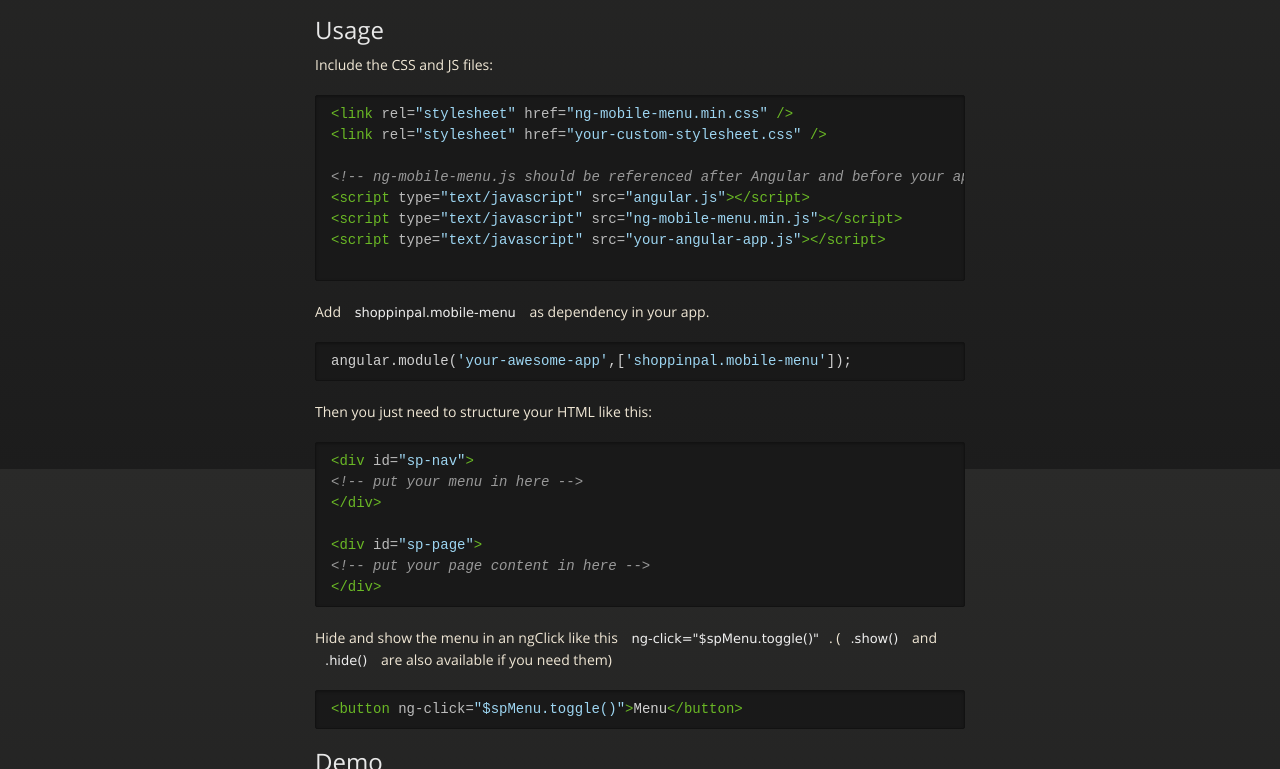
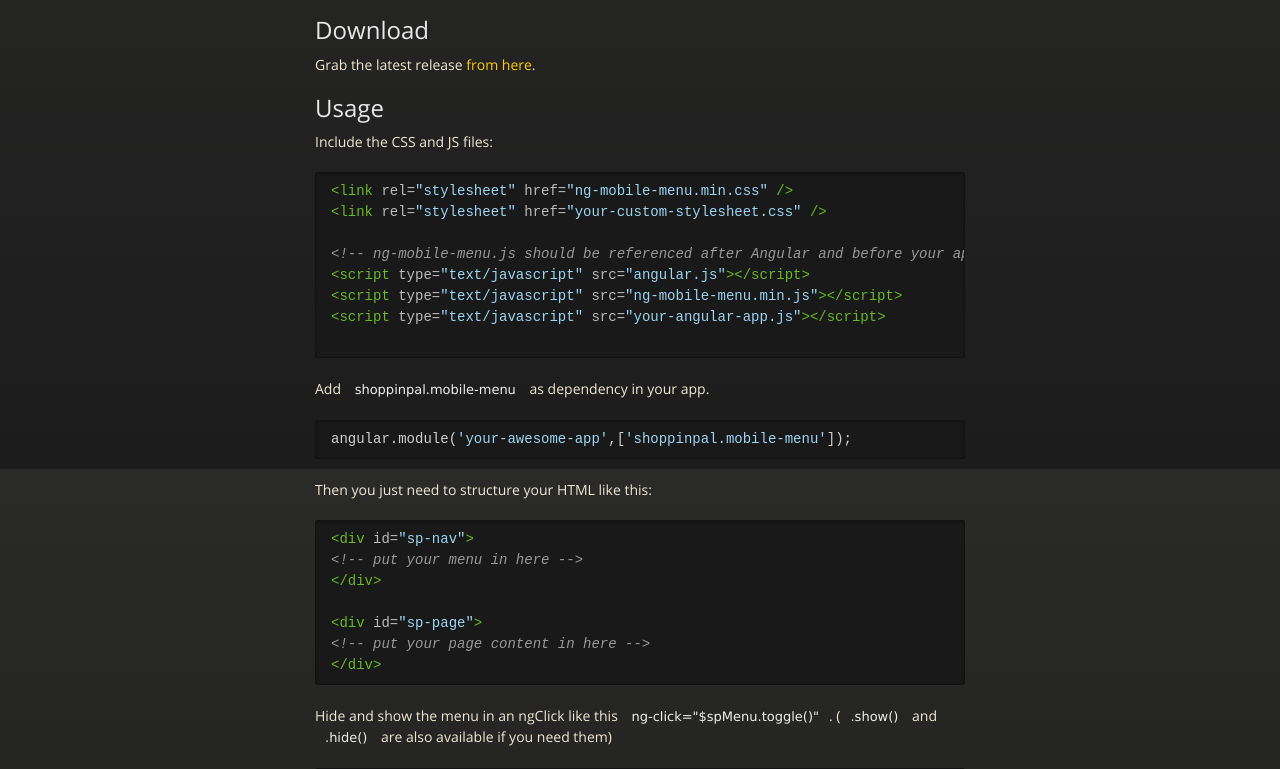
Before and after one commit to ShoppinPal/ng-mobile-menu, a plain HTML site: page index.html in a window 1280 px wide. Shown: the part 331-1100 px from the top of the page. Drawn offline with nearby package versions, Linux system fonts and the light colour scheme.

Commit message:
Create gh-pages branch via GitHub

```diff
--- a/index.html
+++ b/index.html
@@ -42,6 +42,11 @@
 <a name="ng-mobile-menu" class="anchor" href="#ng-mobile-menu"><span class="octicon octicon-link"></span></a>ng-mobile-menu</h2>
 
 <p>An AngularJS module that provides a slide out menu for your application.</p>
+
+<h2>
+<a name="download" class="anchor" href="#download"><span class="octicon octicon-link"></span></a>Download</h2>
+
+<p>Grab the latest release <a href="https://github.com/ShoppinPal/ng-mobile-menu/releases">from here</a>.</p>
 
 <h2>
 <a name="usage" class="anchor" href="#usage"><span class="octicon octicon-link"></span></a>Usage</h2>
```
Also changed, not shown: params.json (+1 -1 lines).
